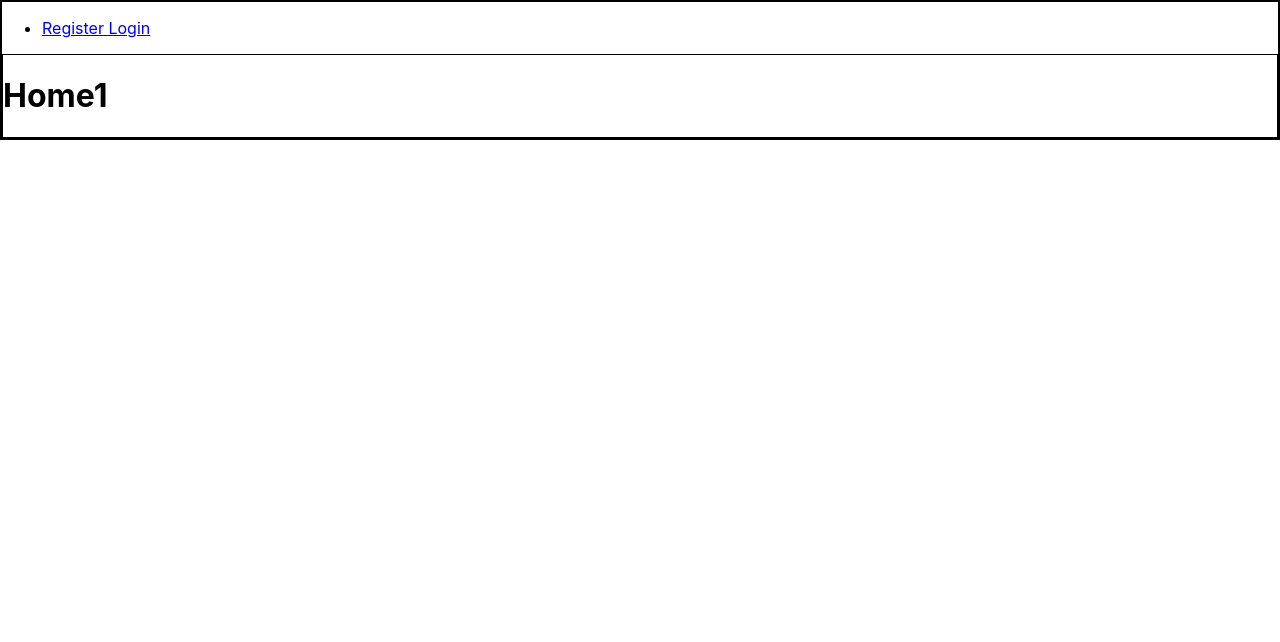
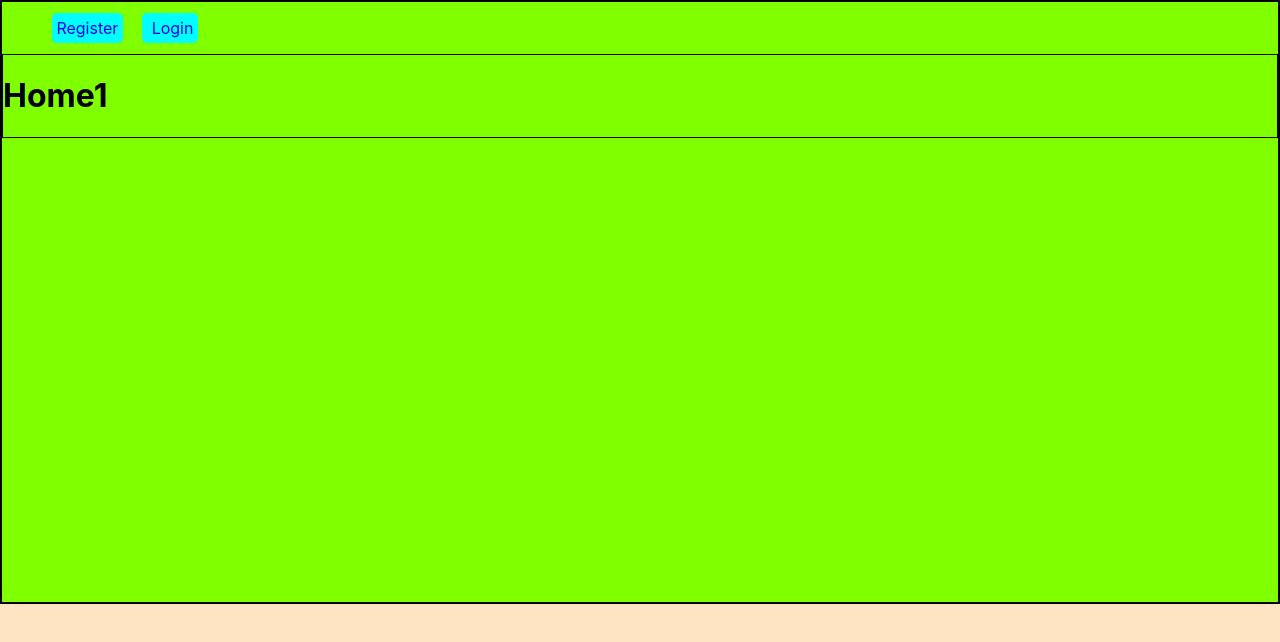
Before and after one commit to knetsov91/fastapi-react-postgresql, a React (Create React App) app in the folder frontend/: page / in a window 1280 px wide. Shown: the top 642 px of the page. Built offline with nearby package versions, Linux system fonts and the light colour scheme.

Commit message:
Add CSS rules.

```diff
--- a/frontend/src/index.css
+++ b/frontend/src/index.css
@@ -1,13 +1,48 @@
 body {
   margin: 0;
+  padding: 0;
   font-family: -apple-system, BlinkMacSystemFont, 'Segoe UI', 'Roboto', 'Oxygen',
     'Ubuntu', 'Cantarell', 'Fira Sans', 'Droid Sans', 'Helvetica Neue',
     sans-serif;
   -webkit-font-smoothing: antialiased;
   -moz-osx-font-smoothing: grayscale;
+  background-color: bisque;
+
 }
 
 code {
   font-family: source-code-pro, Menlo, Monaco, Consolas, 'Courier New',
     monospace;
 }
+
+ul {
+  list-style-type: none;
+}
+
+a {
+  text-decoration: none;
+  background-color: aqua;
+  border-radius: 5px;
+  margin: 0.6rem;
+  padding: 0.3rem;
+}
+a:hover {
+  background-color: aquamarine;
+}
+
+
+.App {
+  background-color: chartreuse;
+  height: 600px;
+}
+.navbar {
+  background-color: yellow;
+  display: flex;
+  align-items: end;
+  justify-content:  space-around;
+}
+
+.layout {
+  border: 1px solid red;
+  height: 100%;
+}
```
